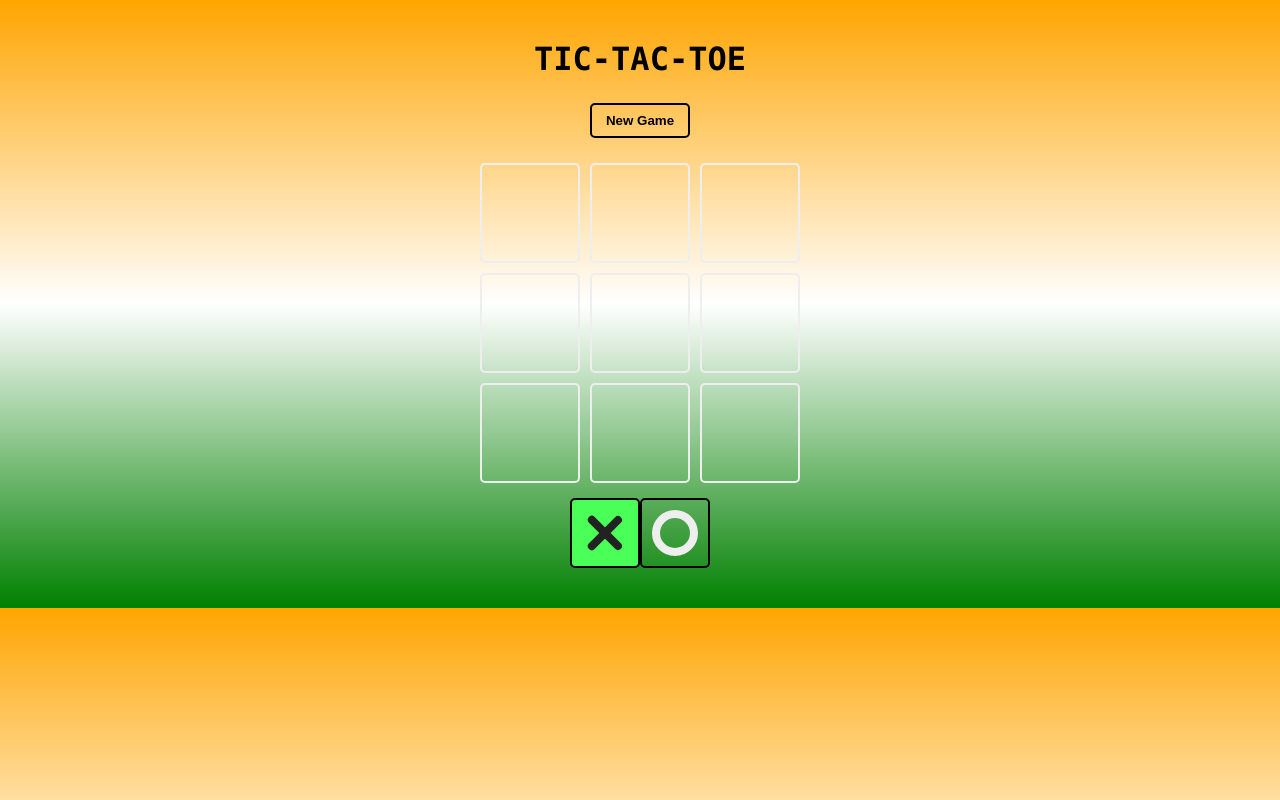
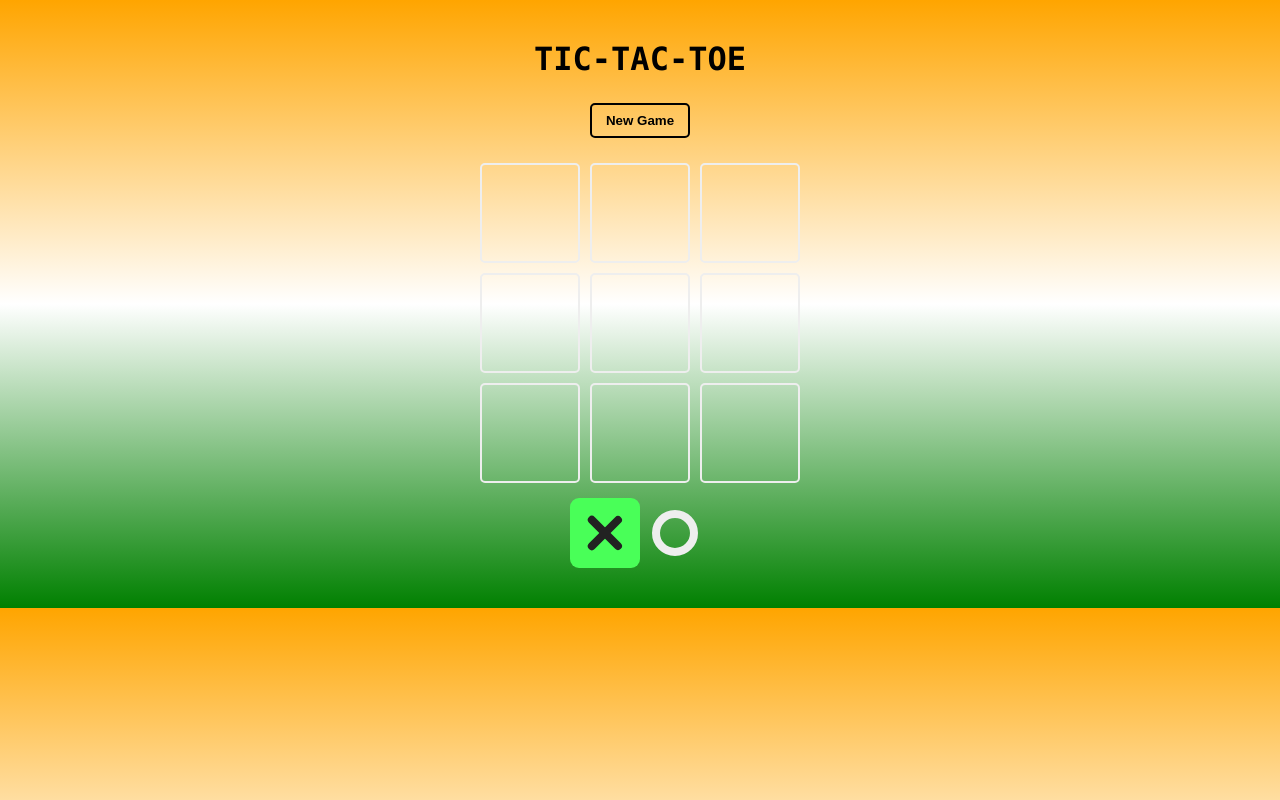
Before and after one commit to ganitkumar517/feynman, a React (Create React App) app: page / in a window 1280 px wide. Built offline with nearby package versions, Linux system fonts and the light colour scheme; the HTML template or start-up script is replaced by a standard one.

Commit message:
Update index.css

```diff
--- a/src/index.css
+++ b/src/index.css
@@ -54,7 +54,7 @@ body {
     width: 70px;
     height: 70px;
     pointer-events: none;
-    border-color: black;
+    border-color: transparent;
 }
 
 .turn .square span.x::before,
@@ -65,7 +65,7 @@ body {
 
 .turn .square span.o {
     transition: 0.2s;
-    border-color: black;
+    border-color: #222;
 }
 
 .turn::after {
```
